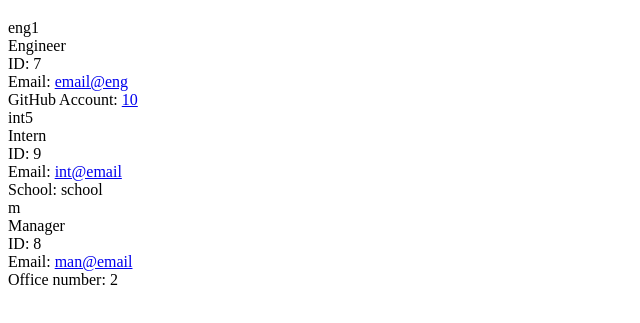
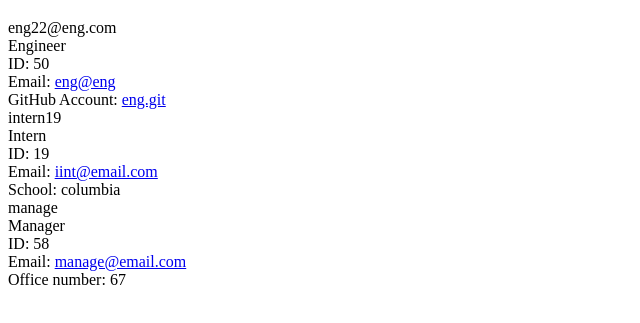
Before and after one commit to emismol/team-building, a website: page dist/index.html in a window 1280 px wide. Shown: the part 61-384 px from the top of the page, without its empty margins (0-640 px from the left). Drawn offline with Linux system fonts and the light colour scheme.

Commit message:
update html

```diff
--- a/dist/index.html
+++ b/dist/index.html
@@ -12,37 +12,37 @@
 
         <div class="card">
         <div class="card-head">
-          <div>eng1</div>
+          <div>eng22@eng.com</div>
           <div>Engineer</div>
         </div>
         <div class="card-body">
-          <div>ID: 7</div>
-          <div>Email: <a href="mailto:email@eng">email@eng</a></div>
-          <div>GitHub Account: <a href="https://github.com/10">10</a></div>
+          <div>ID: 50</div>
+          <div>Email: <a href="mailto:eng@eng">eng@eng</a></div>
+          <div>GitHub Account: <a href="https://github.com/eng.git">eng.git</a></div>
         </div>
       </div>
 
  <div class="card">
 <div class="card-head">
-<div>int5</div>
+<div>intern19</div>
  <div>Intern</div>
 </div>
 <div class="card-body">
- <div>ID: 9</div>
-<div>Email: <a href="mailto:int@email">int@email</a></div>
-<div>School: school</div>
+ <div>ID: 19</div>
+<div>Email: <a href="mailto:iint@email.com">iint@email.com</a></div>
+<div>School: columbia</div>
 </div>
 </div>
 
         <div class="card">
         <div class="card-head">
-          <div>m</div>
+          <div>manage</div>
           <div>Manager</div>
         </div>
         <div class="card-body">
-          <div>ID: 8</div>
-          <div>Email: <a href="mailto:man@email">man@email</a></div>
-          <div>Office number: 2</div>
+          <div>ID: 58</div>
+          <div>Email: <a href="mailto:manage@email.com">manage@email.com</a></div>
+          <div>Office number: 67</div>
         </div>
       </div>
 
```
